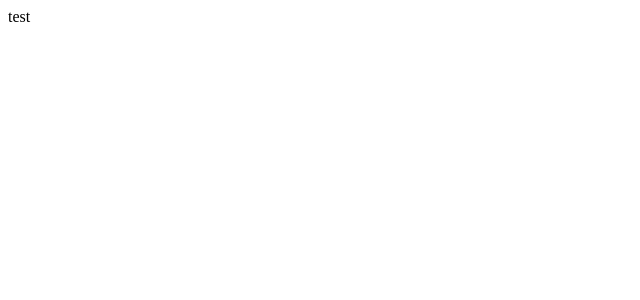
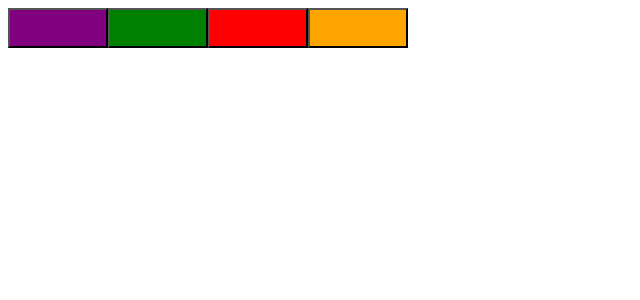
Before and after one commit to gw-rodrigues/ignite-react-2022-timer, a React (Vite) app: page / in a window 1280 px wide. Shown: the top 300 px of the page, without its empty margins (0-640 px from the left). Built offline with nearby package versions, Linux system fonts and the light colour scheme.

Commit message:
feat: Button, applying styled-components

```diff
--- a/src/App.tsx
+++ b/src/App.tsx
@@ -1,3 +1,12 @@
+import { Button } from './components/Button';
+
 export function App() {
-  return <div>test</div>;
+  return (
+    <>
+      <Button />
+      <Button variant="success" />
+      <Button variant="danger" />
+      <Button variant="secondary" />
+    </>
+  );
 }
--- /dev/null
+++ b/src/components/Button.styles.ts
@@ -0,0 +1,25 @@
+import styled, { css } from 'styled-components';
+
+export type TButtonVariant = 'primary' | 'secondary' | 'danger' | 'success';
+
+interface IButtonContainerProps {
+  variant: TButtonVariant;
+}
+
+const buttonVariants = {
+  primary: 'purple',
+  secondary: 'orange',
+  danger: 'red',
+  success: 'green',
+};
+
+export const ButtonContainer = styled.button<IButtonContainerProps>`
+  width: 100px;
+  height: 40px;
+
+  ${(props) => {
+    return css`
+      background-color: ${buttonVariants[props.variant]};
+    `;
+  }}
+`;
--- /dev/null
+++ b/src/components/Button.tsx
@@ -0,0 +1,9 @@
+import { ButtonContainer, TButtonVariant } from './Button.styles';
+
+interface IButtonVariants {
+  variant?: TButtonVariant;
+}
+
+export function Button({ variant = 'primary' }: IButtonVariants) {
+  return <ButtonContainer variant={variant} />;
+}
```
